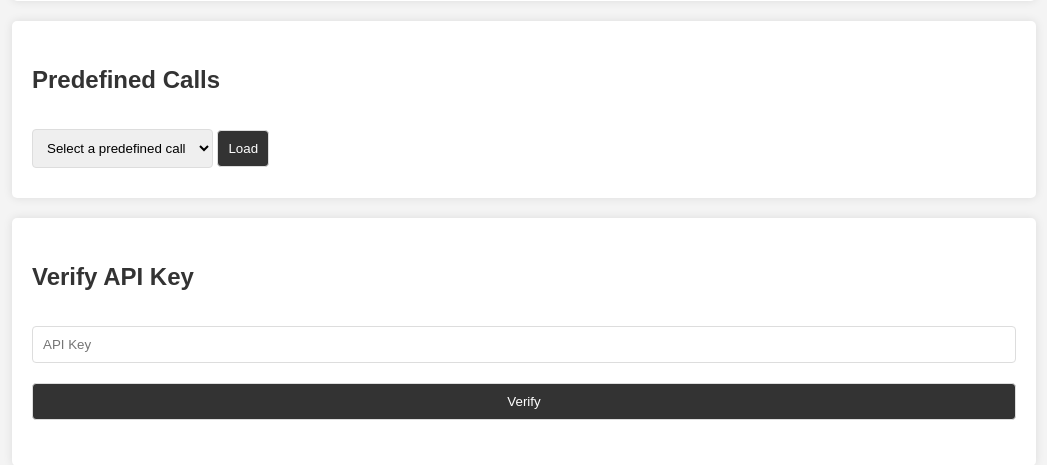
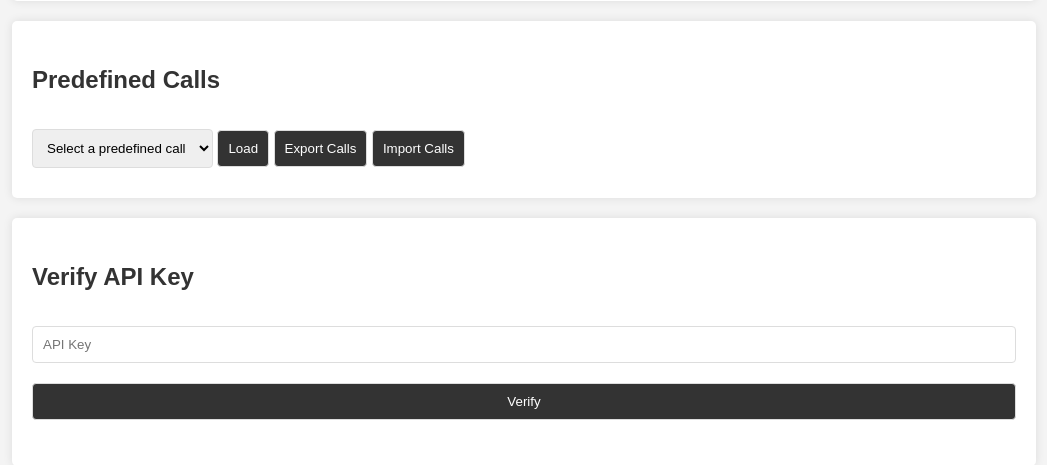
Before and after one commit to Paulander/ApiGuru, a Flask app: page / in a window 1280 px wide. Shown: the part 1234-1699 px from the top of the page, without its empty margins (116-1163 px from the left). Run offline with Flask 3, Linux system fonts and the light colour scheme; data that the repository does not hold is empty; some libraries are stand-ins or nearby versions.

Commit message:
Agent query: Can you verify if the export and import functionality for predefined calls is working correctly? Please try to export some predefined calls, then import them back.

```diff
--- a/db_utils.py
+++ b/db_utils.py
@@ -171,3 +171,43 @@ def get_dashboard_data():
     finally:
         cur.close()
         conn.close()
+
+def export_predefined_calls():
+    conn = get_db_connection()
+    cur = conn.cursor()
+    try:
+        cur.execute("SELECT name, url, method, headers, body FROM predefined_calls")
+        calls = [
+            {
+                'name': row[0],
+                'url': row[1],
+                'method': row[2],
+                'headers': row[3],
+                'body': row[4]
+            }
+            for row in cur.fetchall()
+        ]
+        return calls
+    except Exception as e:
+        print(f"Error exporting predefined calls: {str(e)}")
+        return []
+    finally:
+        cur.close()
+        conn.close()
+
+def import_predefined_calls(calls):
+    conn = get_db_connection()
+    cur = conn.cursor()
+    try:
+        for call in calls:
+            cur.execute(
+                "INSERT INTO predefined_calls (name, url, method, headers, body) VALUES (%s, %s, %s, %s, %s)",
+                (call['name'], call['url'], call['method'], json.dumps(call['headers']), json.dumps(call['body']))
+            )
+        conn.commit()
+    except Exception as e:
+        print(f"Error importing predefined calls: {str(e)}")
+        conn.rollback()
+    finally:
+        cur.close()
+        conn.close()
--- a/main.py
+++ b/main.py
@@ -1,10 +1,11 @@
-from flask import Flask, render_template, request, jsonify
+from flask import Flask, render_template, request, jsonify, send_file
 import requests
-from db_utils import init_db, add_predefined_call, get_predefined_calls, verify_api_key, add_api_call_to_history, get_api_call_history, get_dashboard_data
+from db_utils import init_db, add_predefined_call, get_predefined_calls, verify_api_key, add_api_call_to_history, get_api_call_history, get_dashboard_data, export_predefined_calls, import_predefined_calls
 import os
 import time
 import traceback
 import json
+import tempfile
 
 app = Flask(__name__)
 
@@ -120,5 +121,39 @@ def fetch_dashboard_data():
         app.logger.error(f"Traceback: {traceback.format_exc()}")
         return jsonify({'error': 'An error occurred while fetching dashboard data', 'details': str(e)}), 500
 
+@app.route('/export_predefined_calls', methods=['GET'])
+def export_calls():
+    try:
+        calls = export_predefined_calls()
+        with tempfile.NamedTemporaryFile(mode='w', suffix='.json', delete=False) as temp_file:
+            json.dump(calls, temp_file, indent=2)
+            temp_file_path = temp_file.name
+
+        return send_file(temp_file_path, as_attachment=True, download_name='predefined_calls.json')
+    except Exception as e:
+        app.logger.error(f"Error exporting predefined calls: {str(e)}")
+        return jsonify({'error': str(e)}), 500
+
+@app.route('/import_predefined_calls', methods=['POST'])
+def import_calls():
+    if 'file' not in request.files:
+        return jsonify({'error': 'No file part'}), 400
+
+    file = request.files['file']
+    if file.filename == '':
+        return jsonify({'error': 'No selected file'}), 400
+
+    if file and file.filename.endswith('.json'):
+        try:
+            content = file.read()
+            calls = json.loads(content)
+            import_predefined_calls(calls)
+            return jsonify({'message': 'Predefined calls imported successfully'})
+        except Exception as e:
+            app.logger.error(f"Error importing predefined calls: {str(e)}")
+            return jsonify({'error': str(e)}), 500
+    else:
+        return jsonify({'error': 'Invalid file format. Please upload a JSON file.'}), 400
+
 if __name__ == '__main__':
     app.run(host='0.0.0.0', port=5000)
--- a/static/js/script.js
+++ b/static/js/script.js
@@ -6,6 +6,9 @@ document.addEventListener('DOMContentLoaded', function() {
     const loadPredefinedCallButton = document.getElementById('loadPredefinedCall');
     const refreshHistoryButton = document.getElementById('refreshHistory');
     const refreshDashboardButton = document.getElementById('refreshDashboard');
+    const exportPredefinedCallsButton = document.getElementById('exportPredefinedCalls');
+    const importPredefinedCallsButton = document.getElementById('importPredefinedCalls');
+    const importPredefinedCallsFile = document.getElementById('importPredefinedCallsFile');
 
     apiCallForm.addEventListener('submit', makeApiCall);
     saveCallForm.addEventListener('submit', savePredefinedCall);
@@ -13,6 +16,9 @@ document.addEventListener('DOMContentLoaded', function() {
     loadPredefinedCallButton.addEventListener('click', loadPredefinedCall);
     refreshHistoryButton.addEventListener('click', fetchApiCallHistory);
     refreshDashboardButton.addEventListener('click', fetchDashboardData);
+    exportPredefinedCallsButton.addEventListener('click', exportPredefinedCalls);
+    importPredefinedCallsButton.addEventListener('click', () => importPredefinedCallsFile.click());
+    importPredefinedCallsFile.addEventListener('change', importPredefinedCalls);
 
     fetchPredefinedCalls();
     fetchApiCallHistory();
@@ -216,4 +222,45 @@ document.addEventListener('DOMContentLoaded', function() {
             alert('Error updating dashboard: ' + error.message);
         }
     }
+
+    function exportPredefinedCalls() {
+        fetch('/export_predefined_calls')
+        .then(response => response.blob())
+        .then(blob => {
+            const url = window.URL.createObjectURL(blob);
+            const a = document.createElement('a');
+            a.style.display = 'none';
+            a.href = url;
+            a.download = 'predefined_calls.json';
+            document.body.appendChild(a);
+            a.click();
+            window.URL.revokeObjectURL(url);
+        })
+        .catch(error => {
+            console.error('Error exporting predefined calls:', error);
+            alert('Error exporting predefined calls: ' + error.message);
+        });
+    }
+
+    function importPredefinedCalls(event) {
+        const file = event.target.files[0];
+        if (file) {
+            const formData = new FormData();
+            formData.append('file', file);
+
+            fetch('/import_predefined_calls', {
+                method: 'POST',
+                body: formData
+            })
+            .then(response => response.json())
+            .then(data => {
+                alert(data.message);
+                fetchPredefinedCalls();
+            })
+            .catch(error => {
+                console.error('Error importing predefined calls:', error);
+                alert('Error importing predefined calls: ' + error.message);
+            });
+        }
+    }
 });
--- a/templates/index.html
+++ b/templates/index.html
@@ -51,6 +51,9 @@
                 <option value="">Select a predefined call</option>
             </select>
             <button id="loadPredefinedCall">Load</button>
+            <button id="exportPredefinedCalls">Export Calls</button>
+            <input type="file" id="importPredefinedCallsFile" accept=".json" style="display: none;">
+            <button id="importPredefinedCalls">Import Calls</button>
         </div>
 
         <div class="section">
```
Also changed, not shown: 1 other file.
